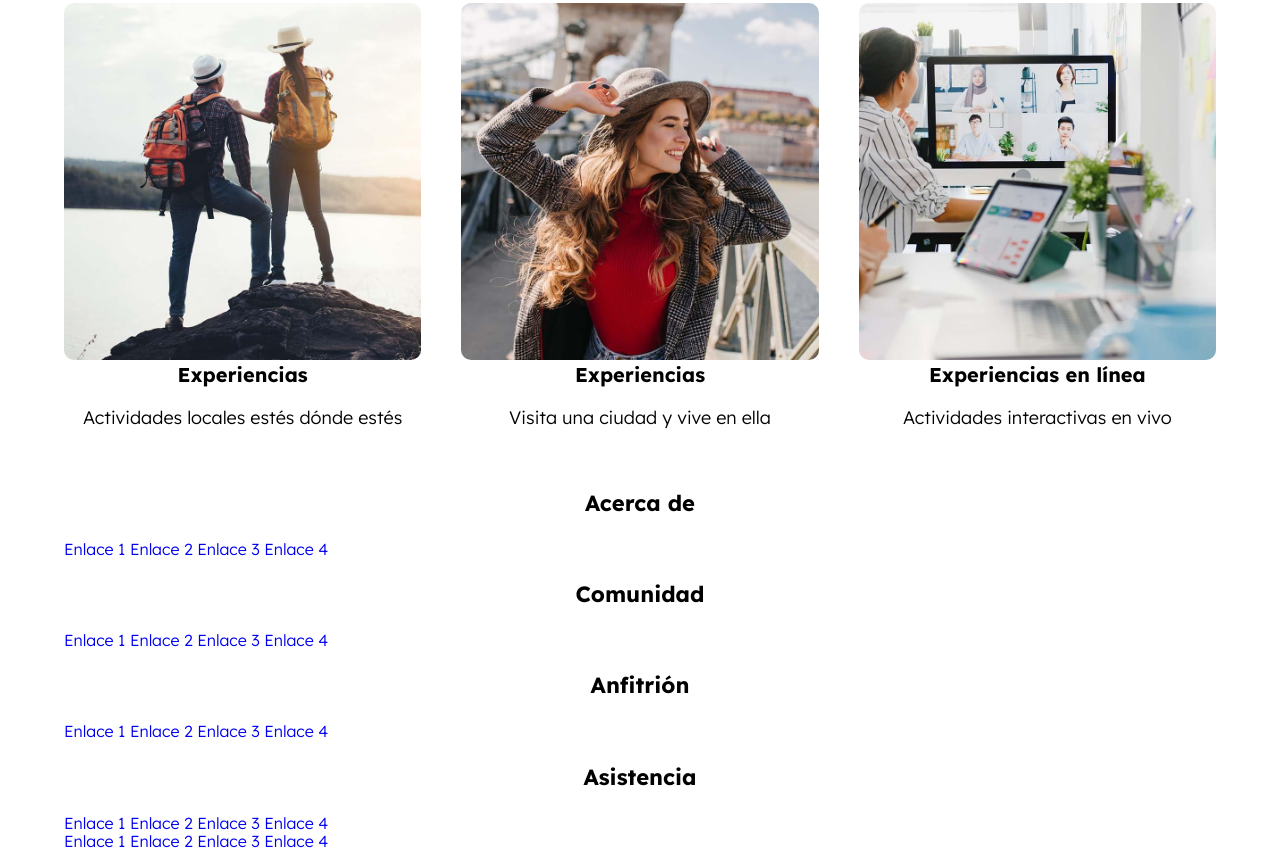
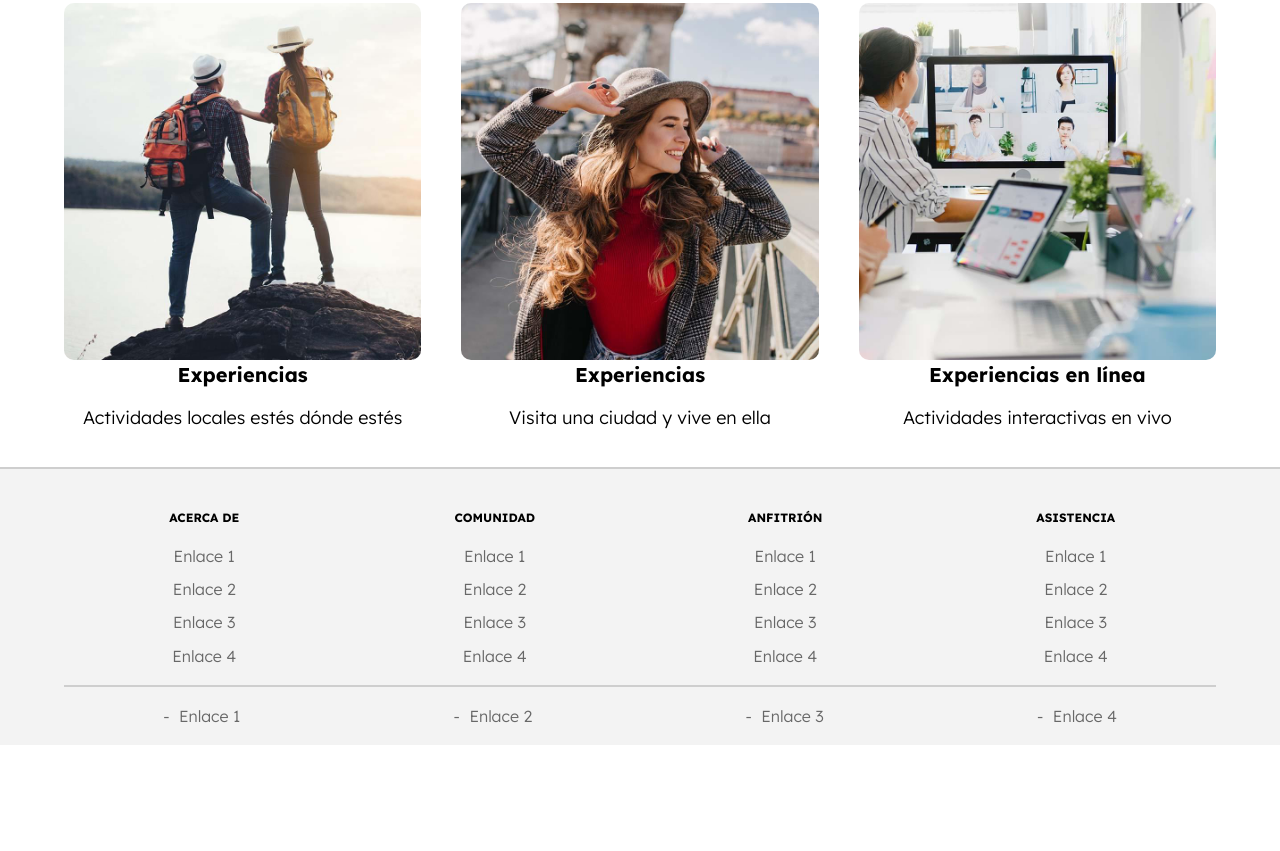
Before and after one commit to Ara-Polanco/airbnb, a website: page index.html in a window 1280 px wide. Shown: the part 2055-2906 px from the top of the page. After the commit the page ends 2800 px from the top, so only its background shows below. Drawn offline with Linux system fonts and the light colour scheme.

Commit message:
Adding: styles to footer section

```diff
--- a/src/scss/app.scss
+++ b/src/scss/app.scss
@@ -1,3 +1,4 @@
 @use 'base';
 @use 'ui/header';
 @use 'ui/contenido';
+@use 'ui/footer';
--- a/src/scss/ui/contenido/_index.scss
+++ b/src/scss/ui/contenido/_index.scss
@@ -2,4 +2,3 @@
 @forward 'lugares';
 @forward 'anfitrion';
 @forward 'experiencias';
-@forward 'footer';
--- /dev/null
+++ b/src/scss/ui/footer/_footer.scss
@@ -0,0 +1,66 @@
+@use 'base/variables' as v;
+@use 'base/mixins' as m;
+
+.footer {
+    background-color: lighten(v.$grisClaro, 7%);
+    border-top: 2px solid lighten(v.$gris, 40%);
+    padding: 2rem 0;
+
+
+    &__grid {
+        @include m.tablet {
+            @include m.grid(2, 1rem);
+        }
+
+        @include m.desktop {
+            @include m.grid(4, 1rem);
+
+        }
+    }
+
+    &__heading {
+        text-transform: uppercase;
+        font-size: 1.2rem;
+    }
+
+    &__menu {
+        display: flex;
+        flex-direction: column;
+        align-items: center;
+        gap: 1.5rem;
+    }
+
+    &__enlace {
+        color: v.$gris;
+    }
+
+    &__box {
+        margin-bottom: v.$separacion;
+
+        @include m.tablet {
+            margin-bottom: 2rem;
+        }
+    }
+
+    &__barra {
+        border-top: 2px solid lighten($color: v.$gris, $amount: 40%);
+
+        padding: 2rem 0 0 0;
+    }
+
+    &__barraNav {
+        @extend .footer__menu;
+
+        @include m.tablet {
+            flex-direction: row;
+            justify-content: space-around;
+        }
+    }
+
+    &__enlace--barra {
+        &::before {
+            content: ' - ';
+            margin-right: .5rem;
+        }
+    }
+}
--- /dev/null
+++ b/src/scss/ui/footer/_index.scss
@@ -0,0 +1 @@
+@forward 'footer';
```
Also changed, not shown: build/css/app.css, src/scss/ui/contenido/_footer.scss (deleted), 1 other file.
